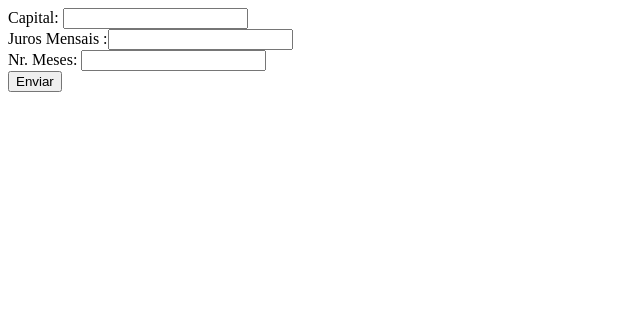
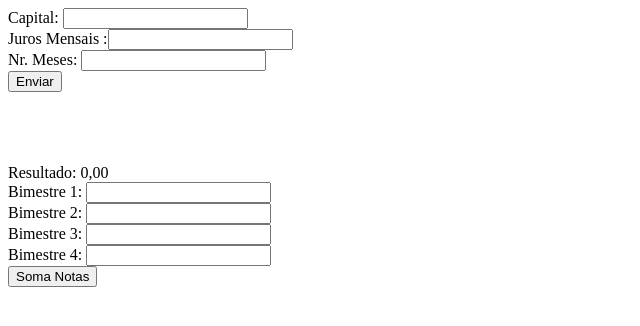
Before and after one commit to VGsunbae/primeirof_3t-1, a plain HTML site: page index.html in a window 1280 px wide. Shown: the whole page, without its empty margins (0-640 px from the left). Drawn offline with Linux system fonts and the light colour scheme.

Commit message:
Update index.html

```diff
--- a/index.html
+++ b/index.html
@@ -13,5 +13,16 @@
     Nr. Meses: <input id="meses" type="text"><br>
     <button onclick="total()">Enviar</button>
 
+   <br><br><br><br><br>
+   <span id="resul">Resultado: 0,00</span><br>
+   Bimestre 1: <input id="b1" type="text"><br>
+   Bimestre 2: <input id="b2" type="text"><br>
+   Bimestre 3: <input id="b3" type="text"><br>
+   Bimestre 4: <input id="b4" type="text"><br>
+
+   <button onclick="nota()">Soma Notas</button>
+
+
+
 </body>
 </html>
```
